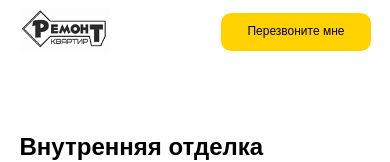
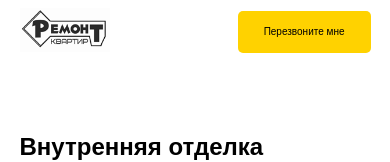
Before and after one commit to Dimbich/testrep, a plain HTML site: page src/index.html in a window 390 px wide. Shown: the top 162 px of the page. Drawn offline with Linux system fonts and the light colour scheme.

Commit message:
Исправил кнопку в навбар

```diff
--- a/src/sass/_interface.sass
+++ b/src/sass/_interface.sass
@@ -5,6 +5,11 @@ img
 .container
   width: 1170px
   margin: auto
+.button
+  border-radius: 10px
+  background-color: $main-color
+  border: none
+  padding: 18px 30px
 @media (max-width: 1200px)
  .container
     width: 760px
@@ -12,8 +17,3 @@ img
  .container
     max-width: 580px
     width: 90%
-.button
-  border-radius: 10px
-  background-color: $main-color
-  border: none
-  padding: 18px 30px
--- a/src/sass/blocks/_navbar.sass
+++ b/src/sass/blocks/_navbar.sass
@@ -25,7 +25,9 @@
     &__contacts
       display: none
     &__button
-      font-size: 12px
-      padding: 12px 26px
+      font-size: 10px
+      font-weight: 400
+      padding: 15px 26px
+      border-radius: 5px
     &__logo
       width: 90px
```
Also changed, not shown: src/css/style.css.
